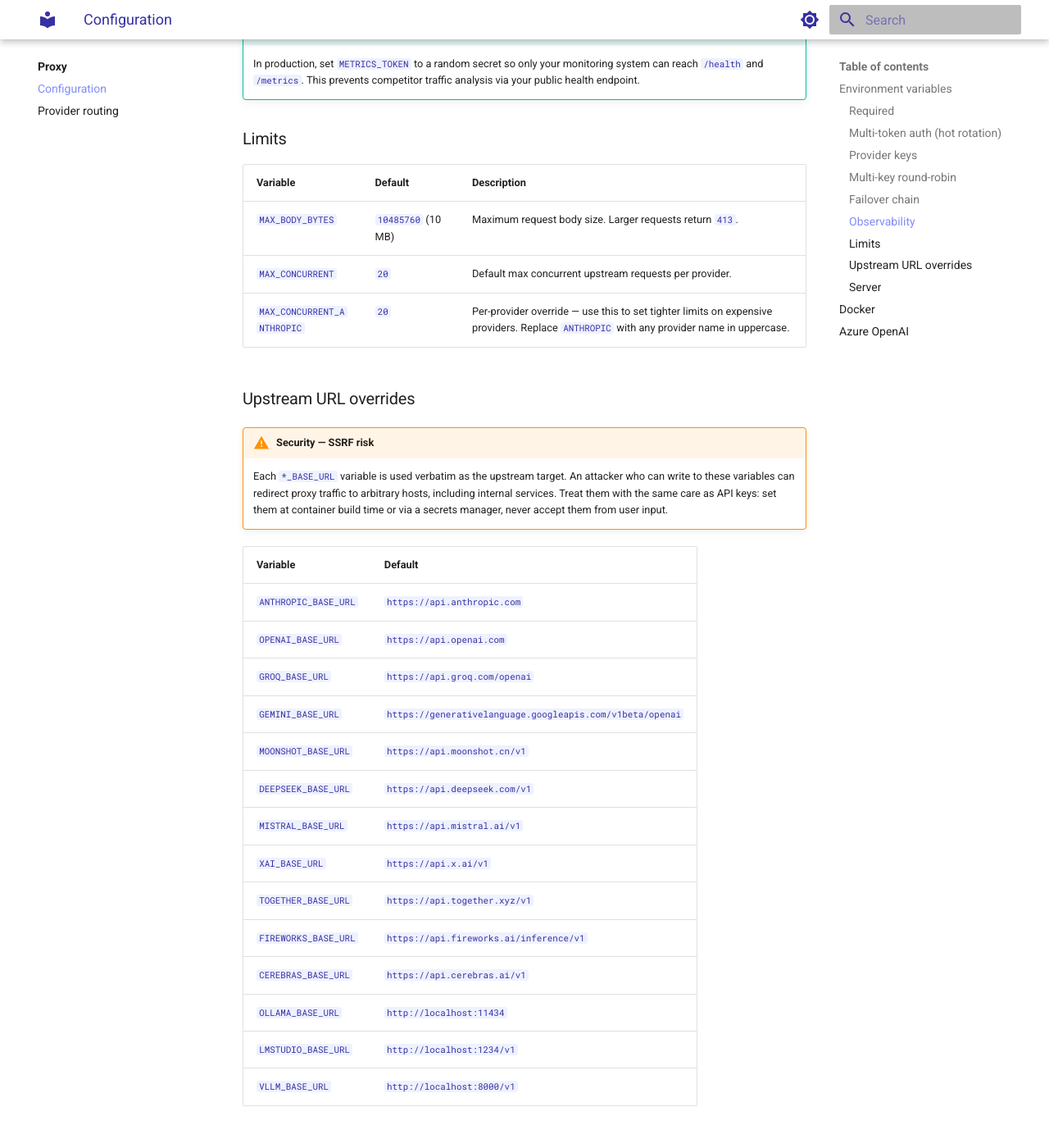
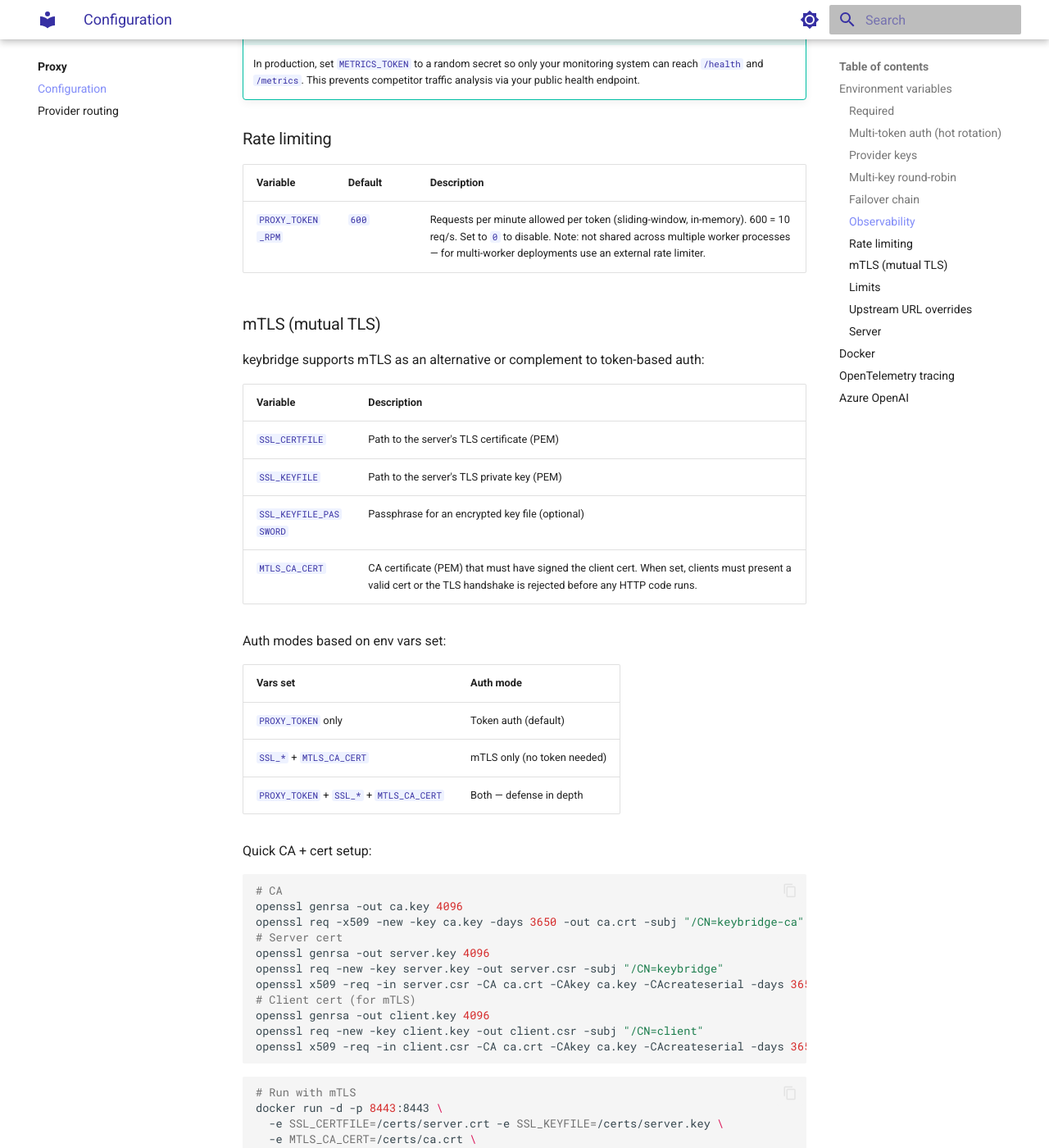
Before and after one commit to iagop03/antcrew-docs, an MkDocs documentation site: the page built from docs/proxy/configuration.md, in a window 1280 px wide and 1400 px high, scrolled down 2435 px. Shown: the whole window at 82% size. Built offline with MkDocs 1.6.1 and Material for MkDocs 9.7.7, drawn with Linux system fonts in a browser that asks for light colours; some of the changed text lies outside the part shown.

Commit message:
docs: update proxy + engine docs for v2.3 / v0.4 features
Proxy (keybridge):
- configuration.md: mTLS (SSL_CERTFILE, MTLS_CA_CERT), PROXY_TOKEN_RPM
  rate limiting, OpenTelemetry tracing (OTLP_ENDPOINT, keybridge[otel])
- routing.md: /audit/export and /audit/verify endpoints; streaming
  token usage now recorded in audit log
- index.md: feature list updated with tamper-evident audit, mTLS, OTel,
  per-token rate limiting

Engine:
- providers.md: GeminiModel.system_multimodal() for vision calls;
  AnthropicModel extra_body passthrough via build_llm()
- comparison.md (new): ComparisonLLM side-by-side model evaluation;
  ContextCompressor (TextSummaryCompressor, ASTCompressor)

Co-Authored-By: Claude Sonnet 4.6 <noreply@anthropic.com>

````diff
--- a/docs/proxy/configuration.md
+++ b/docs/proxy/configuration.md
@@ -76,6 +76,55 @@ The `GET /metrics` endpoint returns live in-memory stats: request count, token t
 !!! tip "Securing observability endpoints"
     In production, set `METRICS_TOKEN` to a random secret so only your monitoring system can reach `/health` and `/metrics`. This prevents competitor traffic analysis via your public health endpoint.
 
+### Rate limiting
+
+| Variable | Default | Description |
+|---|---|---|
+| `PROXY_TOKEN_RPM` | `600` | Requests per minute allowed per token (sliding-window, in-memory). 600 = 10 req/s. Set to `0` to disable. Note: not shared across multiple worker processes — for multi-worker deployments use an external rate limiter. |
+
+### mTLS (mutual TLS)
+
+keybridge supports mTLS as an alternative or complement to token-based auth:
+
+| Variable | Description |
+|---|---|
+| `SSL_CERTFILE` | Path to the server's TLS certificate (PEM) |
+| `SSL_KEYFILE` | Path to the server's TLS private key (PEM) |
+| `SSL_KEYFILE_PASSWORD` | Passphrase for an encrypted key file (optional) |
+| `MTLS_CA_CERT` | CA certificate (PEM) that must have signed the client cert. When set, clients must present a valid cert or the TLS handshake is rejected before any HTTP code runs. |
+
+Auth modes based on env vars set:
+
+| Vars set | Auth mode |
+|---|---|
+| `PROXY_TOKEN` only | Token auth (default) |
+| `SSL_*` + `MTLS_CA_CERT` | mTLS only (no token needed) |
+| `PROXY_TOKEN` + `SSL_*` + `MTLS_CA_CERT` | Both — defense in depth |
+
+Quick CA + cert setup:
+```bash
+# CA
+openssl genrsa -out ca.key 4096
+openssl req -x509 -new -key ca.key -days 3650 -out ca.crt -subj "/CN=keybridge-ca"
+# Server cert
+openssl genrsa -out server.key 4096
+openssl req -new -key server.key -out server.csr -subj "/CN=keybridge"
+openssl x509 -req -in server.csr -CA ca.crt -CAkey ca.key -CAcreateserial -days 365 -out server.crt
+# Client cert (for mTLS)
+openssl genrsa -out client.key 4096
+openssl req -new -key client.key -out client.csr -subj "/CN=client"
+openssl x509 -req -in client.csr -CA ca.crt -CAkey ca.key -CAcreateserial -days 365 -out client.crt
+```
+
+```bash
+# Run with mTLS
+docker run -d -p 8443:8443 \
+  -e SSL_CERTFILE=/certs/server.crt -e SSL_KEYFILE=/certs/server.key \
+  -e MTLS_CA_CERT=/certs/ca.crt \
+  -v /path/to/certs:/certs \
+  ghcr.io/iagop03/keybridge:latest
+```
+
 ### Limits
 
 | Variable | Default | Description |
@@ -136,6 +185,23 @@ volumes:
   audit_logs:
 ```
 
+## OpenTelemetry tracing
+
+keybridge can export distributed traces to any OTLP-compatible collector (Jaeger, Tempo, Honeycomb, Datadog, etc.).
+
+Install the optional dependency and set the endpoint:
+
+```bash
+pip install "keybridge[otel]"
+OTLP_ENDPOINT=http://otel-collector:4317 keybridge
+```
+
+| Variable | Default | Description |
+|---|---|---|
+| `OTLP_ENDPOINT` | _(unset)_ | gRPC endpoint for the OTLP exporter. When unset, tracing is silently disabled — no error, no overhead. |
+
+Trace spans cover: each inbound request, upstream provider call, auth check, and audit log write. FastAPI and httpx are auto-instrumented.
+
 ## Azure OpenAI
 
 Set `AZURE_OPENAI_ENDPOINT` (e.g. `https://myresource.openai.azure.com`) and `AZURE_OPENAI_API_KEY`. Route requests to `/azure/openai/deployments/{deployment}/…`. The proxy injects the key as the `api-key` header (not `Authorization: Bearer`).
--- a/mkdocs.yml
+++ b/mkdocs.yml
@@ -72,6 +72,7 @@ nav:
     - "Quick agents": engine/quick-agent.md
     - "Typed artifacts": engine/contracts.md
     - "LLM providers": engine/providers.md
+    - "ComparisonLLM & ContextCompressor": engine/comparison.md
     - "LiteLLM (100+ providers)": engine/litellm.md
     - "MCP tools": engine/mcp-tools.md
     - "EvalSuite — regression testing": engine/eval-suite.md
````
Also changed, not shown: docs/engine/comparison.md (added, +102 -0 lines), docs/engine/providers.md (+41 -0 lines), docs/proxy/index.md (+5 -1 lines), docs/proxy/routing.md (+40 -2 lines).
